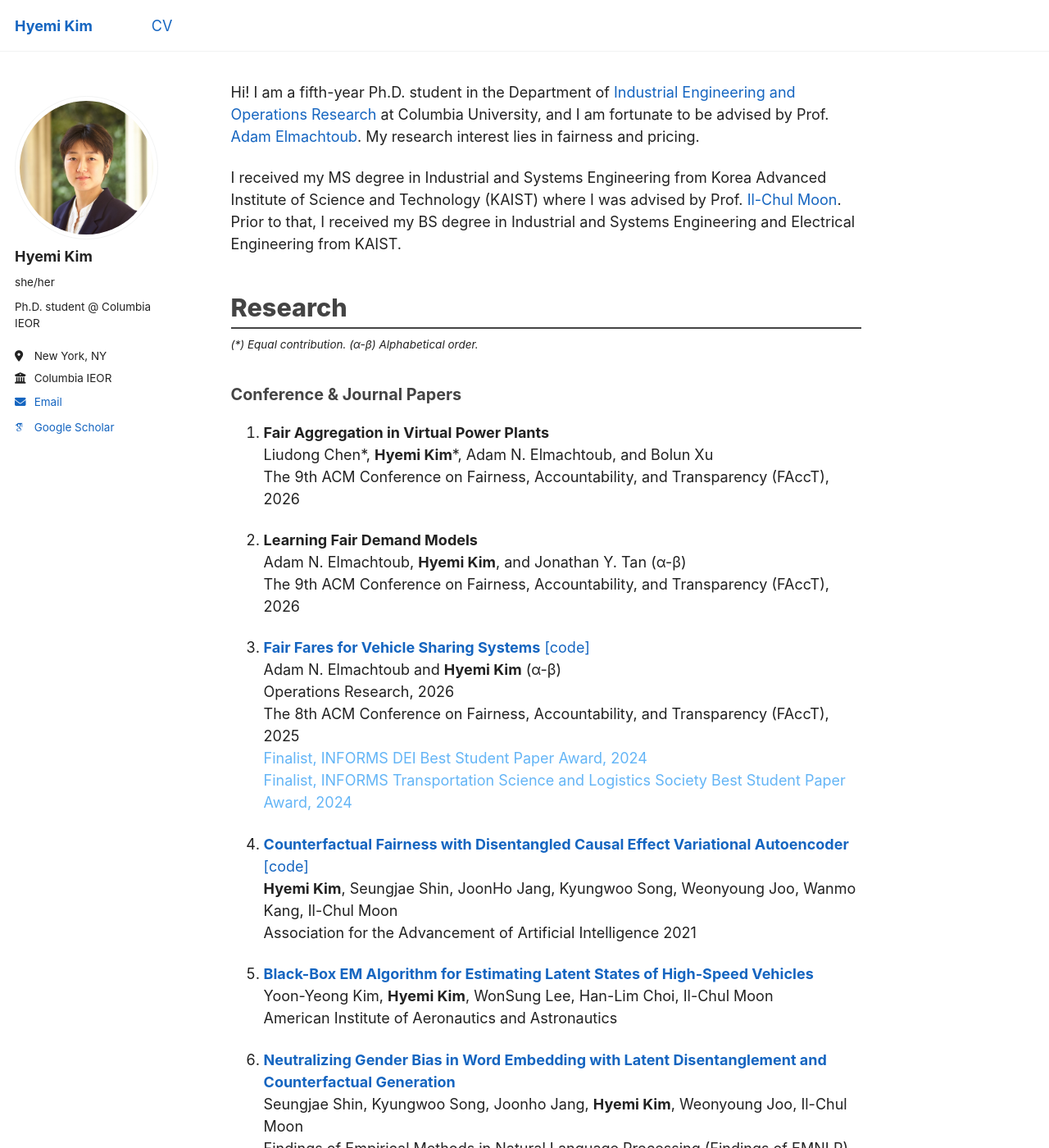
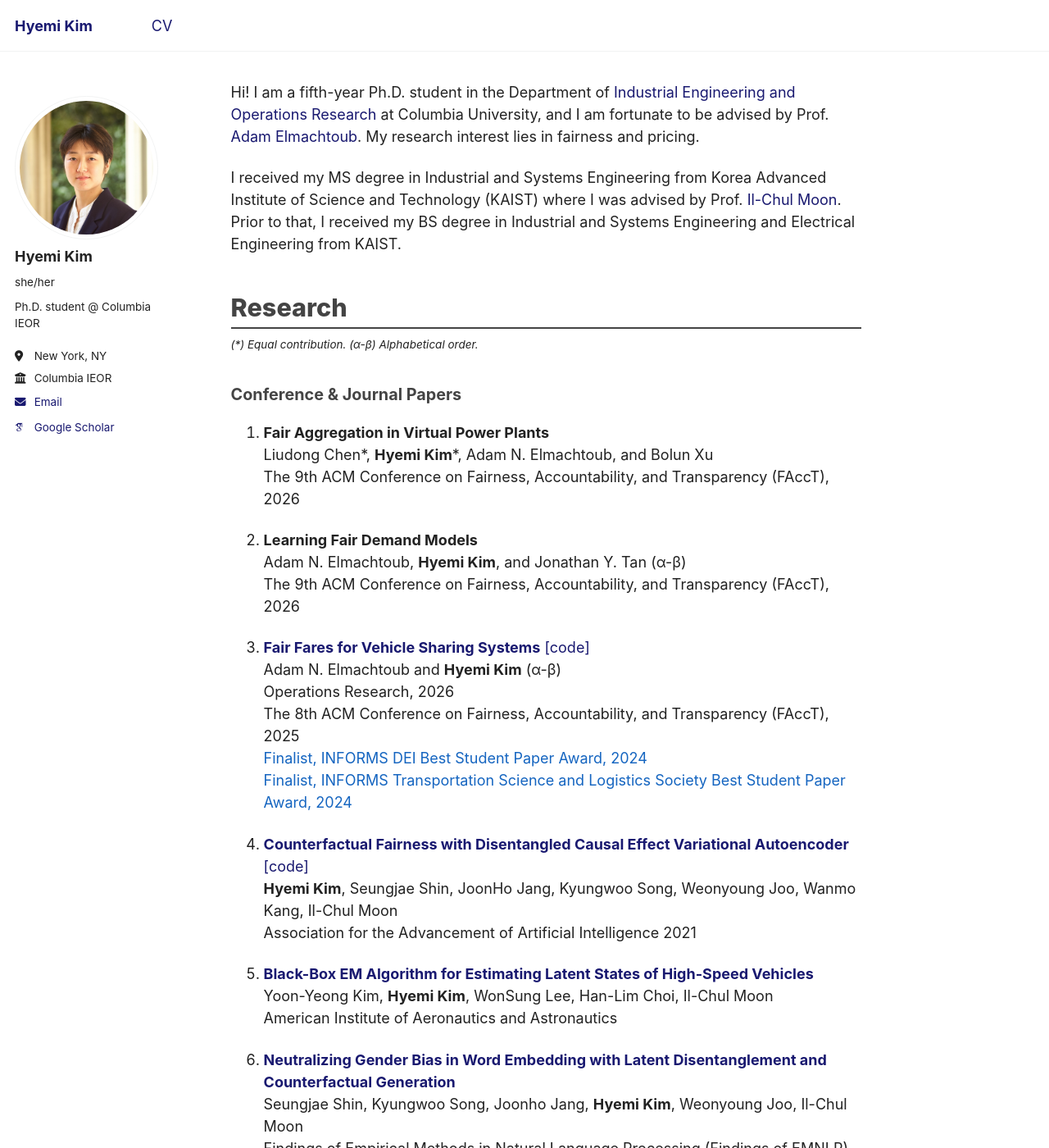
Before and after one commit to HyemiK1m/hyemik1m.github.io, a Jekyll site: the page built from _pages/about.md, in a window 1280 px wide and 1400 px high. Shown: the whole window at 82% size. Built offline with Jekyll 4.4.1, drawn with Linux system fonts in a browser that asks for light colours; some web fonts are replaced; a script that is not in the unit is left out.

Commit message:
Update about.md

```diff
--- a/_pages/about.md
+++ b/_pages/about.md
@@ -9,7 +9,7 @@ redirect_from:
   body, p, li, div {
     color: #222222 !important;
   }
-  a { color: #1565C0 !important; text-decoration: none !important; }
+  a { color: #191970 !important; text-decoration: none !important; }
   a:hover { color: #0033a0 !important; text-decoration: underline !important; }
 </style>
 
@@ -37,8 +37,8 @@ The 9th ACM Conference on Fairness, Accountability, and Transparency (FAccT), 20
 Adam N. Elmachtoub and **Hyemi Kim** (α-β)<br>
 Operations Research, 2026<br>
 The 8th ACM Conference on Fairness, Accountability, and Transparency (FAccT), 2025<br>
-<span style="color:#64B5F6;">Finalist, INFORMS DEI Best Student Paper Award, 2024</span><br>
-<span style="color:#64B5F6;">Finalist, INFORMS Transportation Science and Logistics Society Best Student Paper Award, 2024</span><br>
+<span style="color:#1565C0;">Finalist, INFORMS DEI Best Student Paper Award, 2024</span><br>
+<span style="color:#1565C0;">Finalist, INFORMS Transportation Science and Logistics Society Best Student Paper Award, 2024</span><br>
 
 1. [**Counterfactual Fairness with Disentangled Causal Effect Variational Autoencoder**](https://cdn.aaai.org/ojs/16990/16990-13-20484-1-2-20210518.pdf) [[code]](https://github.com/HyemiK1m/DCEVAE)<br>
 **Hyemi Kim**, Seungjae Shin, JoonHo Jang, Kyungwoo Song, Weonyoung Joo, Wanmo Kang, Il-Chul Moon<br>
```
